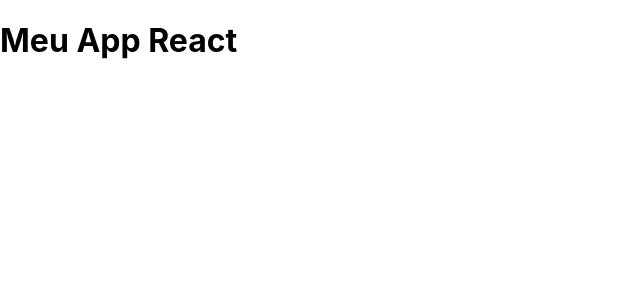
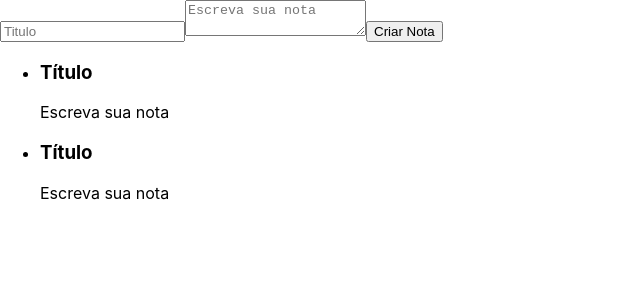
Before and after one commit to kportella/ceep, a React (Create React App) app: page / in a window 1280 px wide. Shown: the top 300 px of the page, without its empty margins (0-640 px from the left). Built offline with nearby package versions, Linux system fonts and the light colour scheme.

Commit message:
Add ListaDeNotas Component

```diff
--- a/src/App.js
+++ b/src/App.js
@@ -1,7 +1,16 @@
+import ListaDeNotas from "./componentes/ListaDeNotas.jsx";
+
 
 function App() {
   return (
-    <h1>Meu App React</h1>
+    <section>
+      <form>
+        <input type="text" placeholder="Titulo" />
+        <textarea placeholder="Escreva sua nota"></textarea>
+        <button>Criar Nota</button>
+      </form>
+      <ListaDeNotas />
+    </section>
   );
 }
 
--- /dev/null
+++ b/src/componentes/ListaDeNotas.jsx
@@ -0,0 +1,27 @@
+import React, { Component } from "react"
+
+export default class ListaDeNotas extends Component {
+
+    render() {
+        return (
+            <ul>
+                <li>
+                    <section>
+                        <header>
+                            <h3>Título</h3>
+                        </header>
+                        <p>Escreva sua nota</p>
+                    </section>
+                </li>
+                <li>
+                    <section>
+                        <header>
+                            <h3>Título</h3>
+                        </header>
+                        <p>Escreva sua nota</p>
+                    </section>
+                </li>
+            </ul>
+        );
+    }
+}
```
